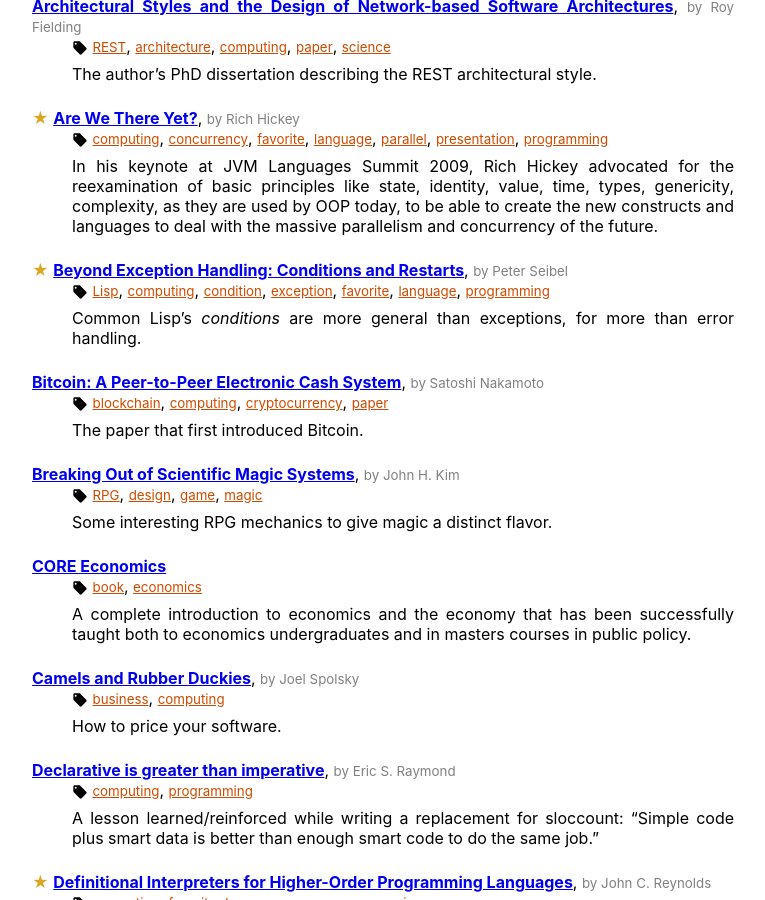
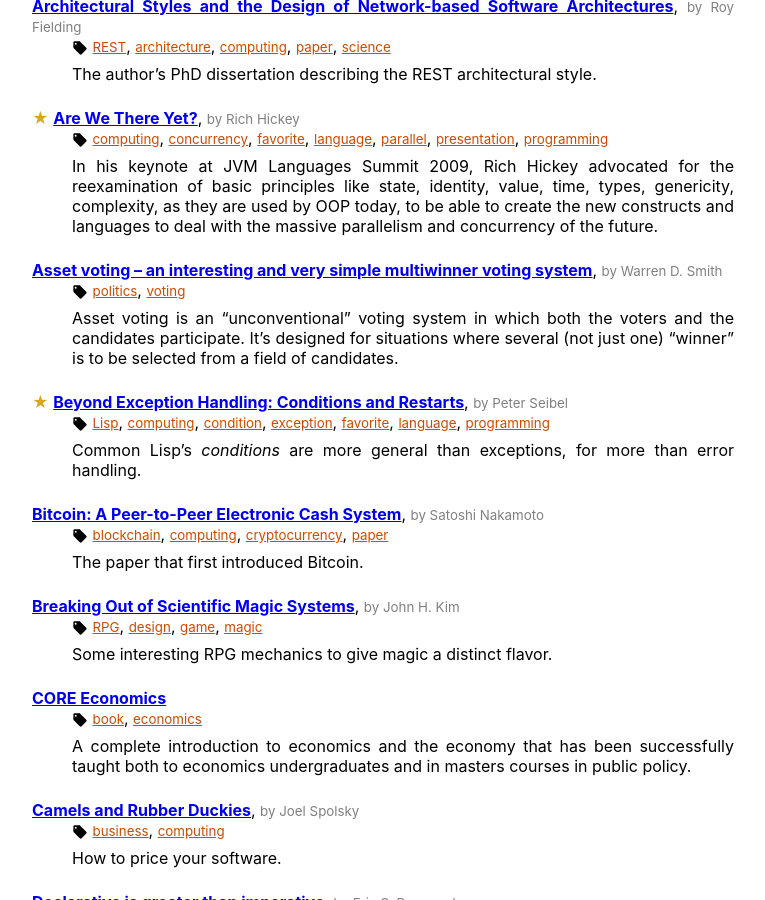
Before and after one commit to hanjos/hanjos.github.io, a Jekyll site: the page built from bookmarks.md, in a window 1280 px wide and 900 px high, scrolled down 965 px. Shown: the whole window, without its empty margins (324-1089 px from the left). Built offline with Jekyll 4.4.1, drawn with Linux system fonts in a browser that asks for light colours.

Commit message:
Asset voting.

```diff
--- a/_data/bookmarks.yml
+++ b/_data/bookmarks.yml
@@ -440,3 +440,8 @@
   authors: Martin Fowler
   description: Several observations about the challenges and current practice of software integration. "Integration isn't primarily about connecting systems; it's about putting clean interfaces in front of digital capabilities, emphasizing capabilities over systems."
   tags: ['computing', 'programming']
+- url: https://rangevoting.org/Asset.html
+  title: Asset voting – an interesting and very simple multiwinner voting system
+  authors: Warren D. Smith
+  description: Asset voting is an "unconventional" voting system in which both the voters and the candidates participate. It's designed for situations where several (not just one) "winner" is to be selected from a field of candidates.
+  tags: ['politics', 'voting']
```
